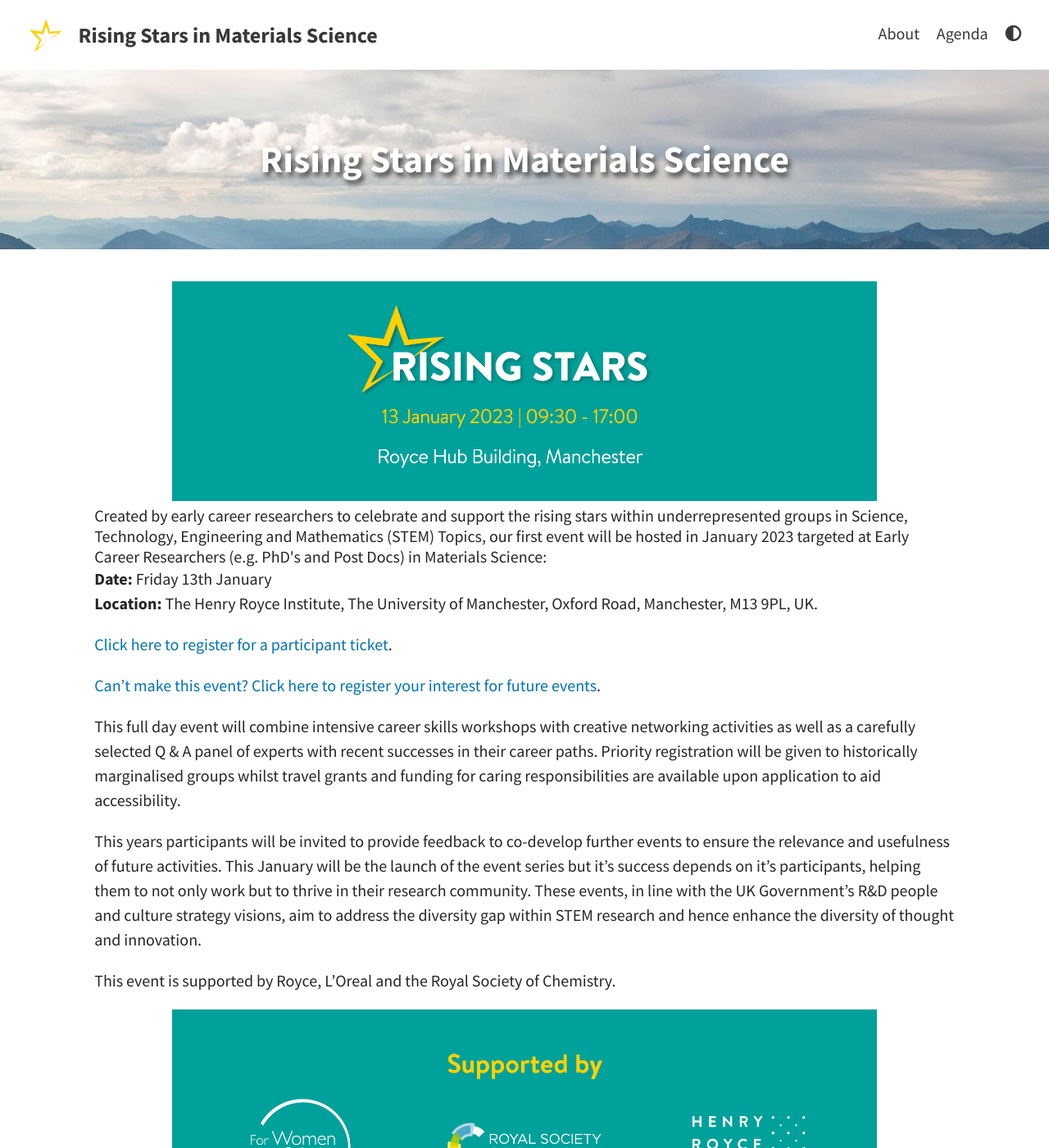
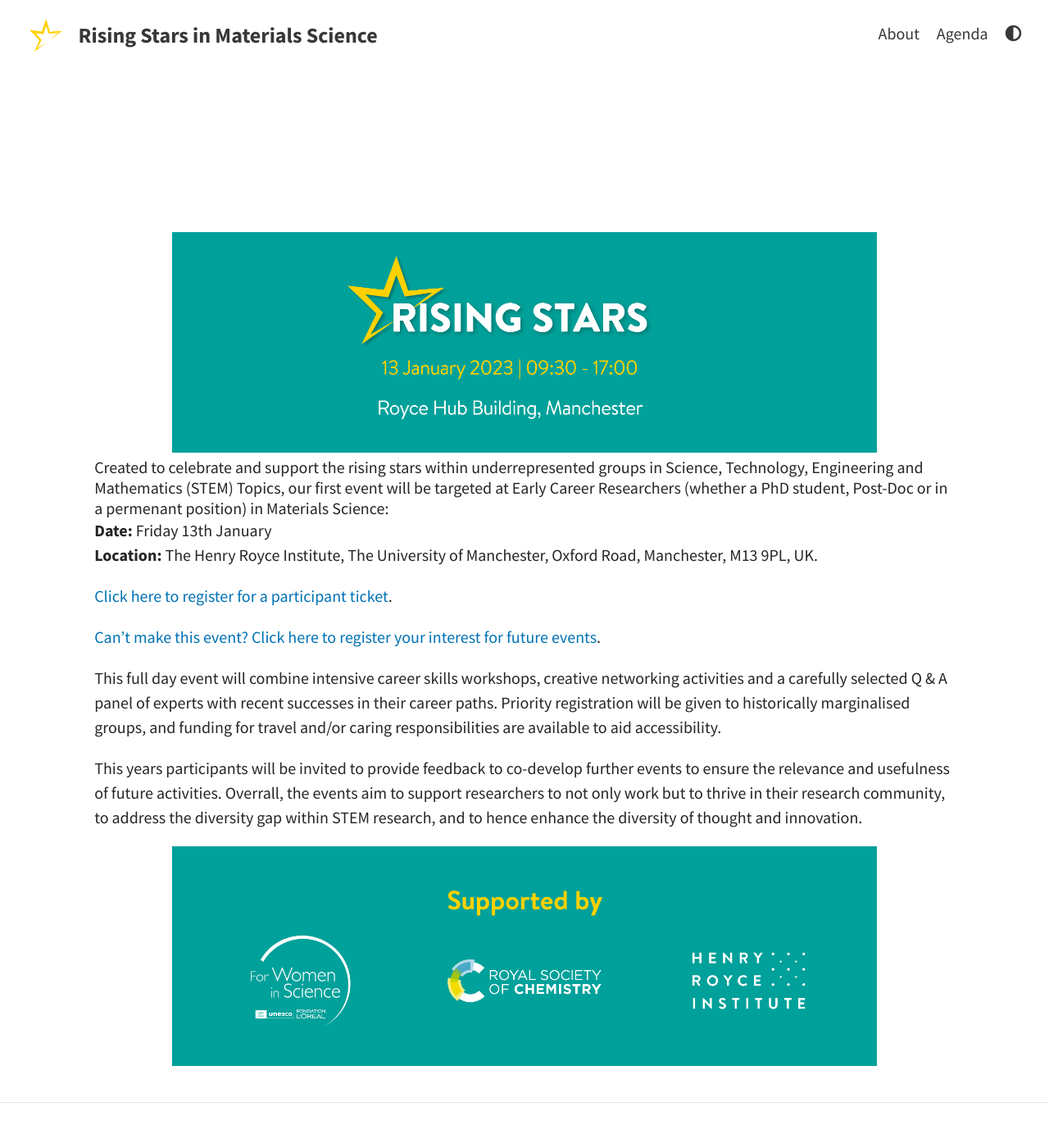
Before and after one commit to MAINSTRAEM/old_website, a Jekyll site: the page built from index.md, in a window 1280 px wide and 1400 px high. Shown: the whole window at 82% size. Built offline with Jekyll 4.4.1, drawn with Linux system fonts in a browser that asks for light colours.

Commit message:
Update index.md

```diff
--- a/index.md
+++ b/index.md
@@ -1,14 +1,15 @@
 ---
 layout: page
-title: "Rising Stars in Materials Science"
-feature-img: "assets/img/pexels/travel.jpeg"
+title: ""
+feature-img: ""
 hide: true                           # Prevent the page title to appear in the navbar
 icon: "fa-search"                    # Will Display only the fontawesome icon (here: fa-search) and not the title
 ---
 
 <div><img src="/assets/img/RisingStarsHeader.png" alt="Rising Stars Event Information"></div>
 
-<div>Created by early career researchers to celebrate and support the rising stars within underrepresented groups in Science, Technology, Engineering and Mathematics (STEM) Topics, our first event will be hosted in January 2023 targeted at Early Career Researchers (e.g. PhD's and Post Docs) in Materials Science:</div>
+<div>Created to celebrate and support the rising stars within underrepresented groups in Science, Technology, Engineering and Mathematics (STEM) Topics, our first event will be targeted at Early Career Researchers (whether a  PhD student, Post-Doc or in a permenant position) in Materials Science:</div>
+
 
 **Date:** Friday 13th January
 **Location:** The Henry Royce Institute, The University of Manchester, Oxford Road, Manchester, M13 9PL, UK.
@@ -17,10 +18,8 @@
 
 [Can't make this event? Click here to register your interest for future events](https://forms.office.com/r/vFve9CKBM4).
 
-This full day event will combine intensive career skills workshops with creative networking activities as well as a carefully selected Q & A panel of experts with recent successes in their career paths. Priority registration will be given to historically marginalised groups whilst travel grants and funding for caring responsibilities are available upon application to aid accessibility.
+This full day event will combine intensive career skills workshops, creative networking activities and a carefully selected Q & A panel of experts with recent successes in their career paths. Priority registration will be given to historically marginalised groups, and funding for travel and/or caring responsibilities are available to aid accessibility.
 
-This years participants will be invited to provide feedback to co-develop further events to ensure the relevance and usefulness of future activities. This January will be the launch of the event series but it’s success depends on it’s participants, helping them to not only work but to thrive in their research community. These events, in line with the UK Government’s R&D people and culture strategy visions, aim to address the diversity gap within STEM research and hence enhance the diversity of thought and innovation.
-
-This event is supported by Royce, L’Oreal and the Royal Society of Chemistry.
+This years participants will be invited to provide feedback to co-develop further events to ensure the relevance and usefulness of future activities. Overrall, the events aim to support researchers to not only work but to thrive in their research community, to address the diversity gap within STEM research, and to hence enhance the diversity of thought and innovation.
 
 <div><img src="assets/img/Rising Stars Footer.png" alt="Rising Stars Event Supporters" border="0"></div>
```
